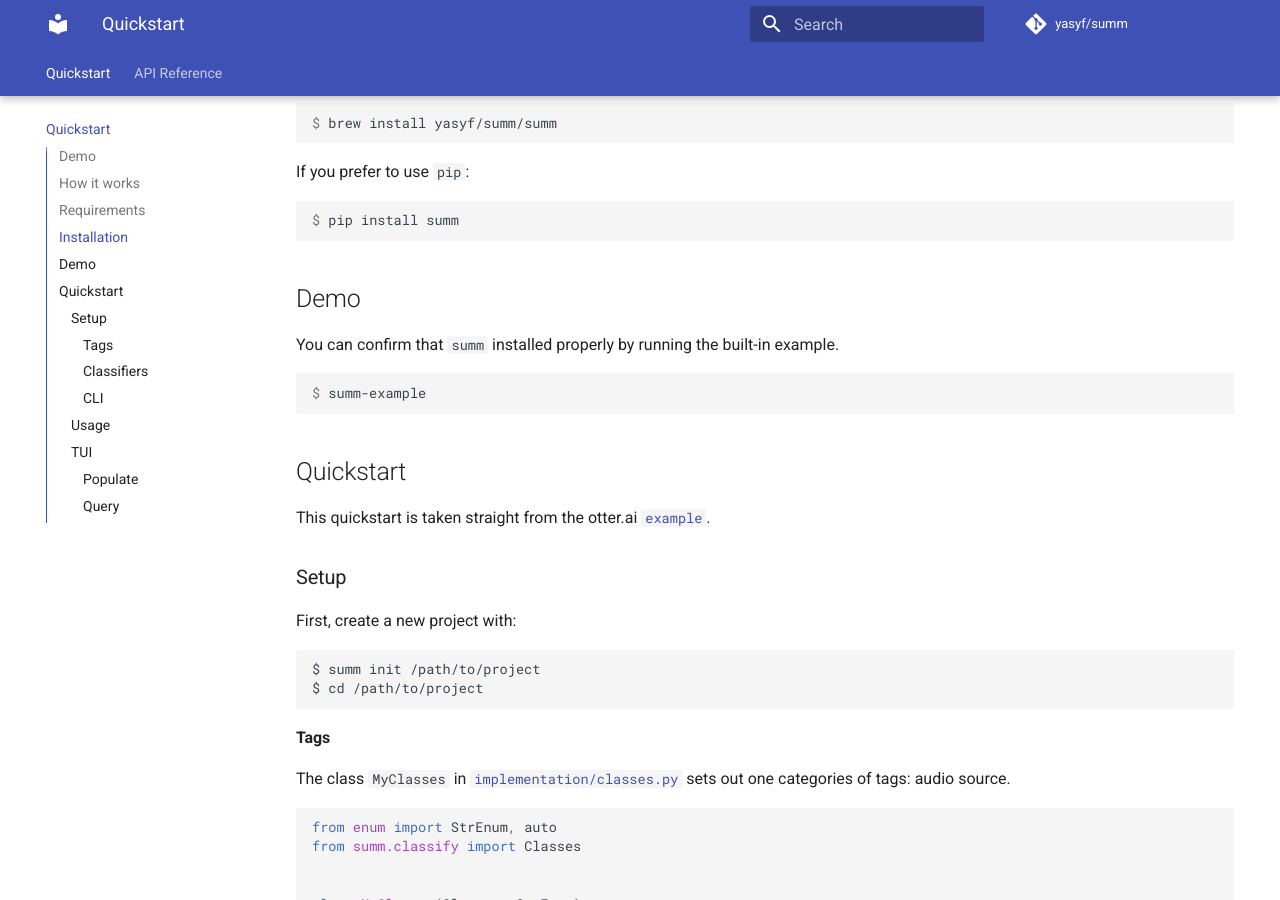
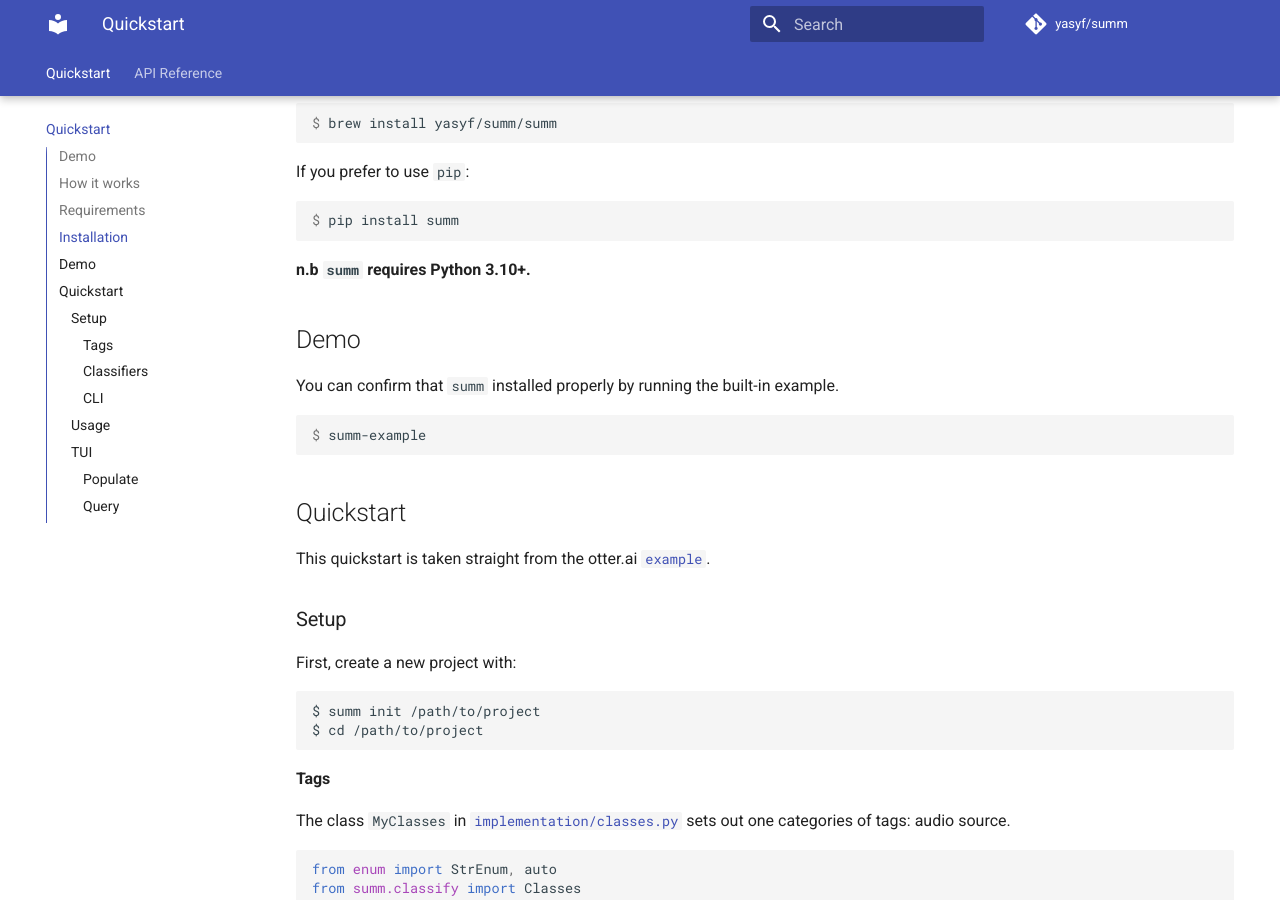
Before and after one commit to yasyf/summ, an MkDocs documentation site: the page built from docs/index.md, in a window 1280 px wide and 900 px high, scrolled down 1104 px. Built offline with MkDocs 1.6.1 and Material for MkDocs 9.7.7, drawn with Linux system fonts in a browser that asks for light colours; comment, search, counter and statistics services are not loaded.

Commit message:
Add note about min python version.

````diff
--- a/docs/index.md
+++ b/docs/index.md
@@ -43,6 +43,8 @@ If you prefer to use `pip`:
 ```console
 $ pip install summ
 ```
+
+**n.b `summ` requires Python 3.10+.**
 
 ## Demo
 
````
Also changed, not shown: README.md (+2 -0 lines).
